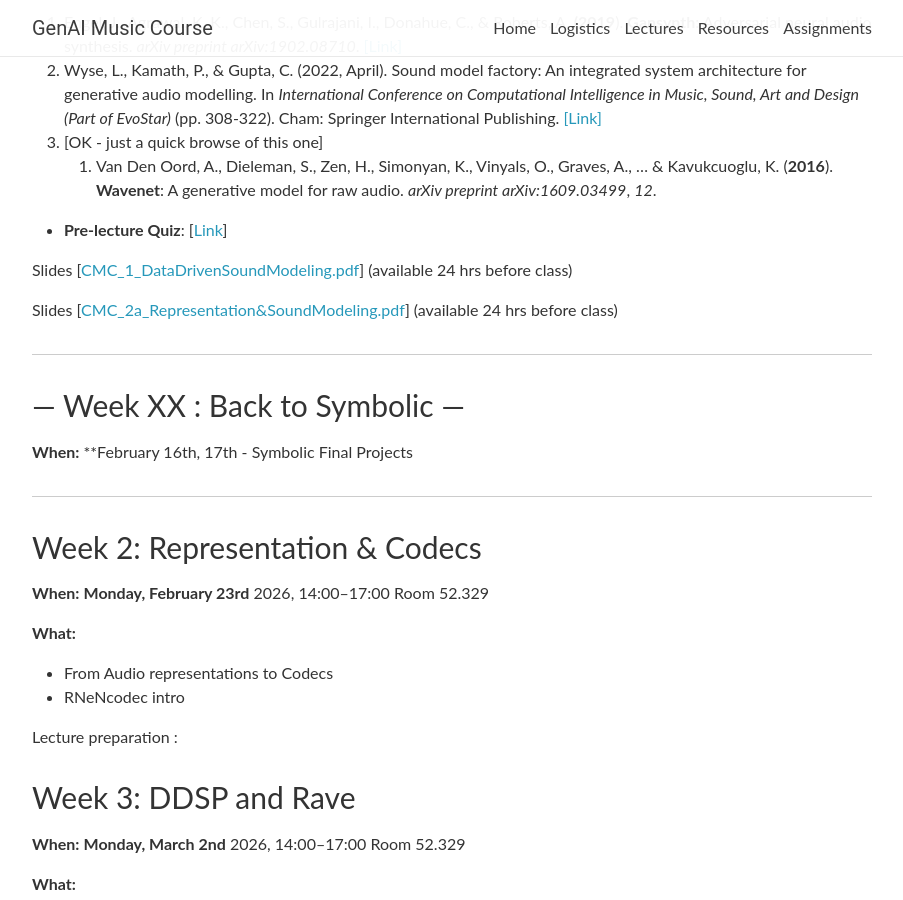
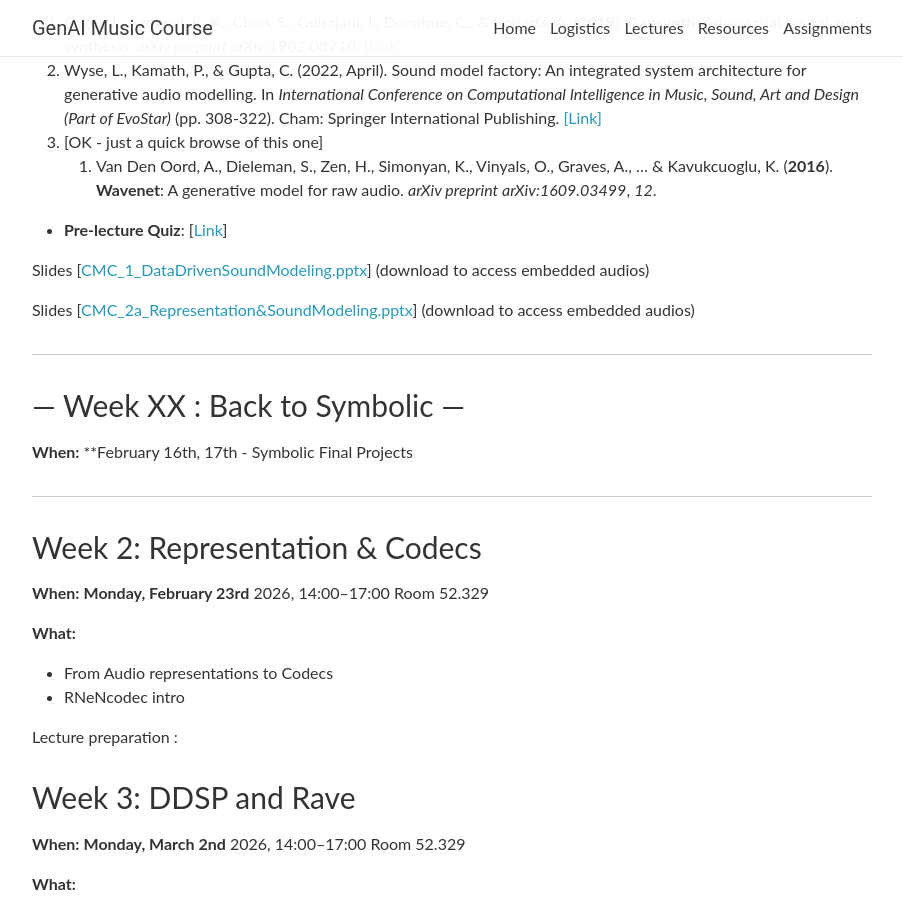
Before and after one commit to upf-smc-genai-music/upf-smc-genai-music.github.io, a Jekyll site: the page built from _pages/lectures.md, in a window 1280 px wide and 900 px high, scrolled down 4676 px. Shown: the whole window, without its empty margins (188-1091 px from the left). Built offline with Jekyll 4.4.1, drawn with Linux system fonts in a browser that asks for light colours; nearby versions of some CDN libraries; comment, search, counter and statistics services are not loaded.

Commit message:
Links to slides for Pt II L1 are on Lectures page

```diff
--- a/_pages/lectures.md
+++ b/_pages/lectures.md
@@ -171,9 +171,9 @@ Lecture preparation :
 
 
 
-Slides [[CMC_1_DataDrivenSoundModeling.pdf](https://drive.google.com/file/d/1DN-uG18e1rTwwXn_lsPs653uHDzVj9wF/view?usp=drive_link)] (available 24 hrs before class)
+Slides [[CMC_1_DataDrivenSoundModeling.pptx](https://docs.google.com/presentation/d/1ATPaYaF3D42np1LL3QVHgDGBCc7xTuyV/edit?usp=sharing&ouid=113968304967495650516&rtpof=true&sd=true)] (download to access embedded audios)
 
-Slides [[CMC_2a_Representation&SoundModeling.pdf](https://drive.google.com/file/d/1KIJhF_lQSgqW_Rc8PHQk5xFx6IpfYOar/view?usp=drive_link)]  (available 24 hrs before class)
+Slides [[CMC_2a_Representation&SoundModeling.pptx](https://docs.google.com/presentation/d/1jrdsVHqHxQP2ACe9oFUsbgt3-zXg2a08/edit?usp=sharing&ouid=113968304967495650516&rtpof=true&sd=true)]  (download to access embedded audios)
 
 
 
```
